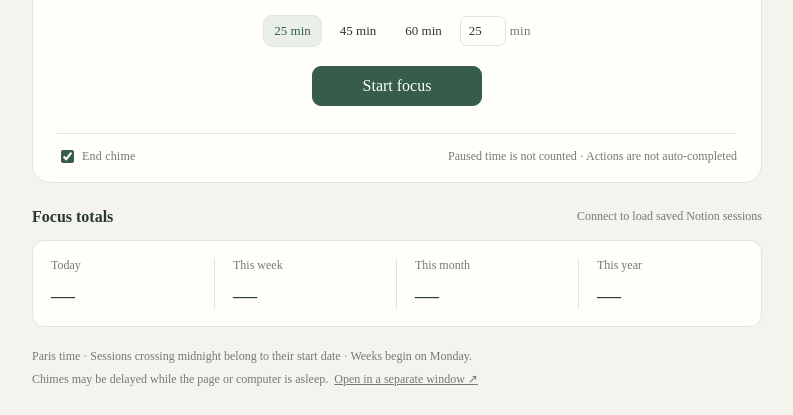
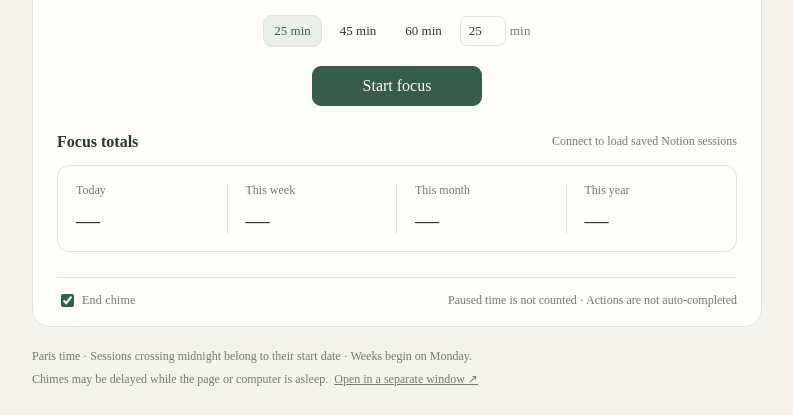
Before and after one commit to zehaox1998-sudo/Personal-os-focus, a website with bundled scripts: page source/public/index.html in a window 1280 px wide. Shown: the part 412-827 px from the top of the page, without its empty margins (243-1036 px from the left). Built offline with nearby package versions, Linux system fonts and the light colour scheme.

Commit message:
Compact focus layout with inline stats

```diff
--- a/source/public/index.html
+++ b/source/public/index.html
@@ -5,13 +5,21 @@
 <div id="notice" role="status" aria-live="polite"></div>
 <section class="timer-card" aria-label="Focus timer">
  <div class="selection"><label><select id="project" aria-label="projet" required><option value="">projet</option><option value="none">No project</option></select></label><label><select id="task" aria-label="action"><option value="">action</option></select></label></div>
- <div class="dial-wrap"><div id="dial" class="dial"><svg viewBox="0 0 240 240" aria-hidden="true"><circle class="track" cx="120" cy="120" r="107"/><circle id="progress" cx="120" cy="120" r="107"/></svg><div class="dial-text"><span id="phase">Ready</span><strong id="clock" aria-label="Time remaining">25:00</strong><span id="elapsed">Focus on one thing</span></div></div></div>
- <div id="recovery" class="recovery" hidden><p id="recovery-text"></p><div><button id="exclude">Exclude gap</button><button id="include" class="quiet">Include gap</button></div></div>
- <div class="durations" aria-label="Planned duration"><button data-minutes="25" class="selected">25 min</button><button data-minutes="45">45 min</button><button data-minutes="60">60 min</button><label class="custom"><input id="minutes" aria-label="Custom minutes" type="number" min="1" max="240" step="1" value="25">min</label></div>
- <div class="controls"><button id="start" class="primary">Start focus</button><button id="pause" hidden>Pause</button><button id="finish" class="quiet" hidden>Finish & save</button><button id="discard" class="quiet" hidden>Discard session</button></div>
+ <div class="focus-layout">
+  <div class="focus-main">
+   <div class="dial-wrap"><div id="dial" class="dial"><svg viewBox="0 0 240 240" aria-hidden="true"><circle class="track" cx="120" cy="120" r="107"/><circle id="progress" cx="120" cy="120" r="107"/></svg><div class="dial-text"><span id="phase">Ready</span><strong id="clock" aria-label="Time remaining">25:00</strong><span id="elapsed">Focus on one thing</span></div></div></div>
+   <div id="recovery" class="recovery" hidden><p id="recovery-text"></p><div><button id="exclude">Exclude gap</button><button id="include" class="quiet">Include gap</button></div></div>
+   <div class="durations" aria-label="Planned duration"><button data-minutes="25" class="selected">25 min</button><button data-minutes="45">45 min</button><button data-minutes="60">60 min</button><label class="custom"><input id="minutes" aria-label="Custom minutes" type="number" min="1" max="240" step="1" value="25">min</label></div>
+   <div class="controls"><button id="start" class="primary">Start focus</button><button id="pause" hidden>Pause</button><button id="finish" class="quiet" hidden>Finish & save</button><button id="discard" class="quiet" hidden>Discard session</button></div>
+  </div>
+  <section class="records" aria-label="Saved focus statistics">
+   <div class="section-title"><h2>Focus totals</h2><span id="stat-status">Connect to load saved Notion sessions</span></div>
+   <div class="stats"><div><span>Today</span><strong id="today">—</strong></div><div><span>This week</span><strong id="week">—</strong></div><div><span>This month</span><strong id="month">—</strong></div><div><span>This year</span><strong id="year">—</strong></div></div>
+   <div id="pending-box" hidden><span id="pending-text"></span><div><button id="retry" class="quiet">Retry save</button><button id="export" class="quiet">Export backup</button></div></div>
+  </section>
+ </div>
  <div class="timer-foot"><label><input type="checkbox" id="sound" checked> End chime</label><span>Paused time is not counted · Actions are not auto-completed</span></div>
 </section>
-<section class="records" aria-label="Saved focus statistics"><div class="section-title"><h2>Focus totals</h2><span id="stat-status">Connect to load saved Notion sessions</span></div><div class="stats"><div><span>Today</span><strong id="today">—</strong></div><div><span>This week</span><strong id="week">—</strong></div><div><span>This month</span><strong id="month">—</strong></div><div><span>This year</span><strong id="year">—</strong></div></div><div id="pending-box" hidden><span id="pending-text"></span><div><button id="retry" class="quiet">Retry save</button><button id="export" class="quiet">Export backup</button></div></div></section>
 <footer>Paris time · Sessions crossing midnight belong to their start date · Weeks begin on Monday.<br>Chimes may be delayed while the page or computer is asleep.<a href="./" target="_blank" rel="noopener">Open in a separate window ↗</a></footer>
 <dialog id="login-dialog">
  <form id="login-form">
```
